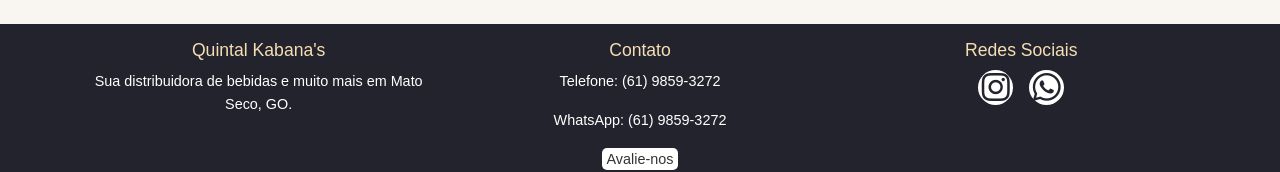
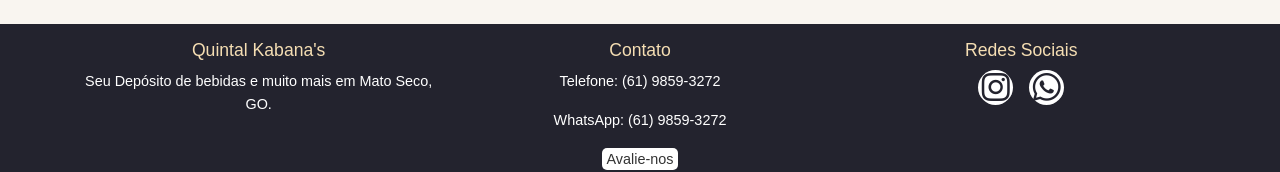
Before and after one commit to JoaoPaulo23342/QuintalKabana-s, a plain HTML site: page about.html in a window 1280 px wide. Shown: the part 2351-2523 px from the top of the page. Drawn offline with nearby package versions, Linux system fonts and the light colour scheme.

Commit message:
Update footer text for consistency and clarity

```diff
--- a/about.html
+++ b/about.html
@@ -111,7 +111,7 @@
             <div class="footer-content">
                 <div class="footer-section">
                     <h3>Quintal Kabana's</h3>
-                    <p>Sua distribuidora de bebidas e muito mais em Mato Seco, GO.</p>
+                    <p>Seu Depósito de bebidas e muito mais em Mato Seco, GO.</p>
                 </div>
                 <div class="footer-section">
                     <h3>Contato</h3>
```
